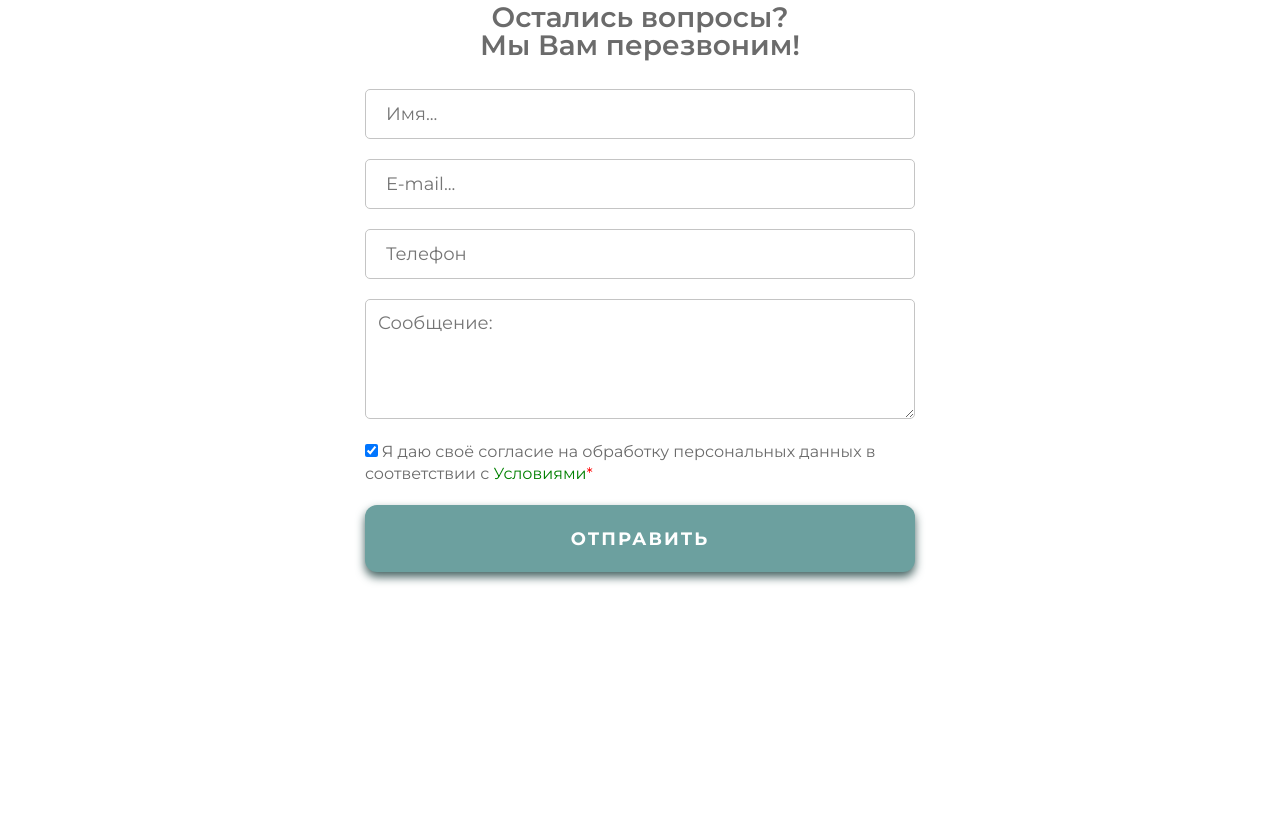
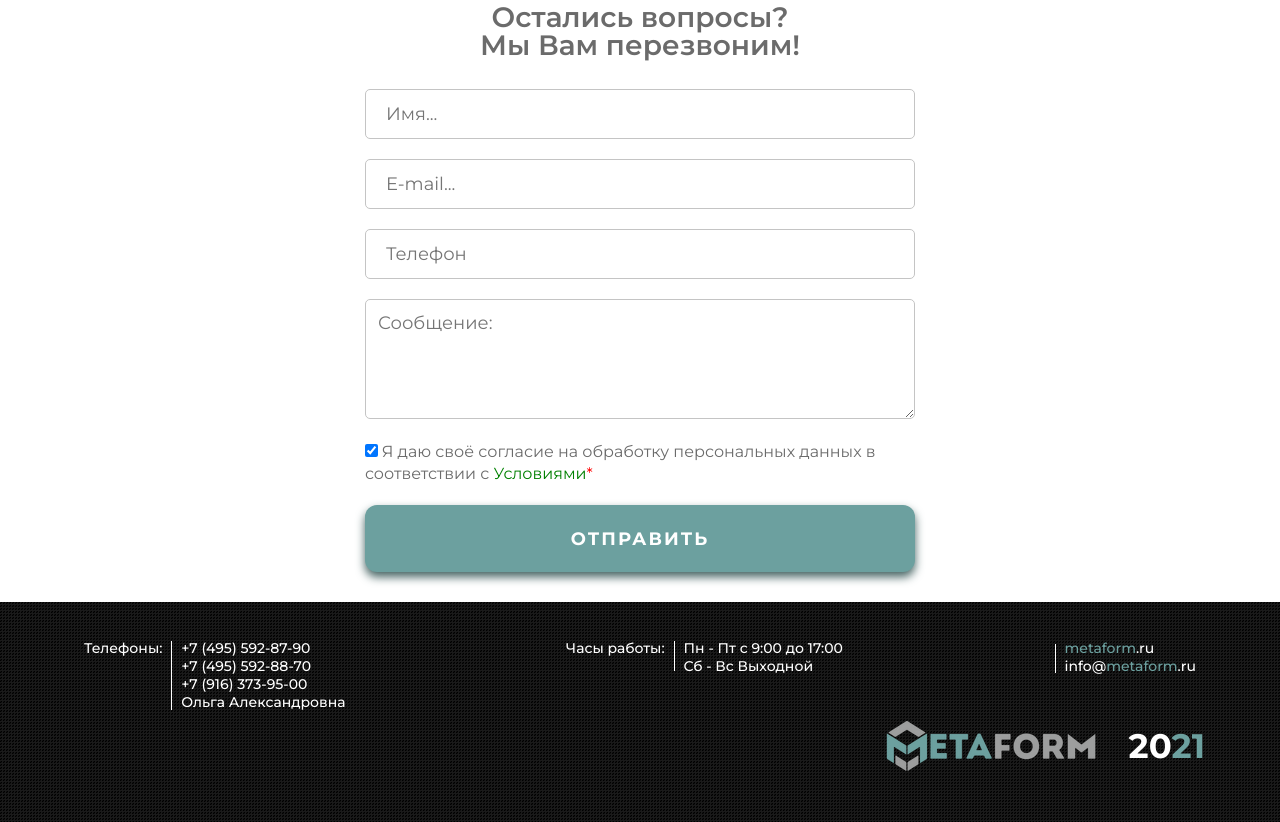
Before and after one commit to Siskinbird/-METAFORM, a plain HTML site: page index.html in a window 1280 px wide. Shown: the part 1733-2555 px from the top of the page. Before the commit the page ends 2335 px from the top, so only its background shows below. Drawn offline with nearby package versions, Linux system fonts and the light colour scheme.

Commit message:
footer-start

```diff
--- a/css/style.css
+++ b/css/style.css
@@ -24,7 +24,7 @@
 
   html, body {
     height: 100%;
-    width: 100%;
+    /* width: 100%; */
     font-size: 100%;
     line-height: 1;
     font-size: 14px;
@@ -81,9 +81,7 @@
     font-size: inherit;
     font-weight: 400;
   }
-  span {
-    color: red;
-  }
+
 
   :root {
     --brandColor: #6CA09F;
@@ -108,7 +106,7 @@
 /* -------------------------------------HEADER SECTION--------------------------------- */
 
 .header {
-    background: url('/img/BG/bg-pattern-2.png') repeat;
+    background: url("../../img/BG/bg-pattern-2.png") repeat;
     box-shadow: 0px 6px 14px -5px rgba(0, 0, 51, 0.2);
 }
 
@@ -179,7 +177,9 @@
 
 
 /* -------------------------------------END OF HEADER SECTION--------------------------------- */
-
+.main {
+  flex: 1 1 auto;
+}
 /* ----------------------------------------SLIDER SECTION------------------------------------ */
 
 .slider {
@@ -212,12 +212,12 @@
 /* Стрелка влево */
 .slider .slick-arrow.slick-prev {
   left: 0;
-  background: url('/img/SliderPhoto/arrow-left.svg') 0 0 / 100% no-repeat;
+  background: url("../../img/SliderPhoto/arrow-left.svg") 0 0 / 100% no-repeat;
 }
 /* Стрелка вправо */
 .slider .slick-arrow.slick-next {
   right: 0;
-  background: url('/img/SliderPhoto/arrow-right.svg') 0 0 / 100% no-repeat;
+  background: url("../../img/SliderPhoto/arrow-right.svg") 0 0 / 100% no-repeat;
 }
 /* Стрелка не активная */
 .slick-arrow.slick-disabled{}
@@ -369,6 +369,9 @@ textarea.form__input{
 .checkbox__label a {
   color: green;
 }
+.checkbox__label span {
+  color: red;
+}
 
 
 .form__button {
@@ -452,8 +455,114 @@ textarea.form__input{
 	transform: rotate(45deg);
 	left: -4px;
 }
+/* ------------------------------FOOTER SECTION----------------------- */
+/* Убрать высоту после наполнения контентом */
+.footer {
+  text-align: center;
+  height: 220px;
+  background: url('/img/BG/bg-pattern-1.png') repeat;
+}
+.footer__body {
+/*   display: flex; */
+  margin-top: 30px;
+  color: #fff;
+  font-weight: 500;
+}
 
+.footer__row {
+  display: flex;
+  justify-content: space-between;
+  width: 100%;
+}
 
+/* -----------------------------------ТЕЛЕФОНЫ ДЛЯ СВЯЗИ */
+.phone__block {
+  display: flex;
+  flex-direction: row;
+  vertical-align: top;
+
+}
+.phones__title {
+  padding: 5px;
+  margin: 4px;
+}
+
+.phones__line {
+  border-left: 1px solid #fff;
+  height: 80%;
+  margin-top: 9px;
+}
+
+.phones__phones {
+  text-align: left;
+  padding: 5px;
+}
+
+.phones__phones p {
+  margin: 4px;
+}
+
+/*---------------------------------- ЧАСЫ РАБОТЫ */
+.worktime__block {
+  display: flex;
+  flex-direction: row;
+}
+.worktime__title {
+  padding: 5px;
+  margin: 4px;
+}
+.worktime__line {
+  border-left: 1px solid #fff;
+  height: 35%;
+  margin-top: 9px;
+}
+
+.worktime__worktime {
+  text-align: left;
+  padding: 5px;
+}
+
+.worktime__worktime p {
+  margin: 4px;
+}
+
+/* -------------------------------ИНТЕРНЕТ АДРЕСА */
+.webaddress__line {
+  border-left: 1px solid #fff;
+  height: 33%;
+  margin-top: 12px;
+}
+.webaddress__block {
+  display: flex;
+  text-align: left;
+}
+.webaddress__address {
+  padding: 5px;
+}
+.webaddress__address p {
+  margin: 4px;
+}
+.webaddress__address span {
+  color: var(--brandColor);
+}
+/* -------------------------------БРЕНД И КОПИРАЙТ */
+.footer__column {
+  display: flex;
+  align-items: center;
+  justify-content: flex-end;
+}
+.barand__image {
+  margin-right: 30px;
+}
+.brand__year {
+  font-size: 34px;
+  font-weight: 900;
+}
+.brand__year span {
+  color: var(--brandColor);
+}
+.brand__copyright {
+}
 
 
 
--- a/index.html
+++ b/index.html
@@ -8,7 +8,7 @@
     <link rel="preconnect" href="https://fonts.googleapis.com">
     <link rel="preconnect" href="https://fonts.gstatic.com" crossorigin>
     <link href="https://fonts.googleapis.com/css2?family=Montserrat:wght@400;500;600;700&display=swap" rel="stylesheet">
-    <link rel="icon" href="/img/page_ico/temp_ico.png">
+    <link rel="icon" href="img/page_ico/temp_ico.png">
     <title>METAFORM</title>
     <script src="https://code.jquery.com/jquery-3.5.1.min.js" integrity="sha256-9/aliU8dGd2tb6OSsuzixeV4y/faTqgFtohetphbbj0=" crossorigin="anonymous"></script>
     <script src="js/jquery.maskedinput.js"></script>
@@ -65,19 +65,19 @@
 
         <div class="slider container">
             <div class="slider__item">
-                <img src="/img/SliderPhoto/DSC05403.jpg" alt="">
+                <img src="img/SliderPhoto/DSC05403.jpg" alt="">
             </div>
             <div class="slider__item">
-                <img src="/img/SliderPhoto/DSC05404.jpg" alt="">
+                <img src="img/SliderPhoto/DSC05404.jpg" alt="">
             </div>
             <div class="slider__item">
-                <img src="/img/SliderPhoto/DSC05410.jpg" alt="">
+                <img src="img/SliderPhoto/DSC05410.jpg" alt="">
             </div>
             <div class="slider__item">
-                <img src="/img/SliderPhoto/DSC05406.jpg" alt="">
+                <img src="img/SliderPhoto/DSC05406.jpg" alt="">
             </div>
             <div class="slider__item">
-                <img src="/img/SliderPhoto/DSC05408.jpg" alt="">
+                <img src="img/SliderPhoto/DSC05408.jpg" alt="">
             </div>
         </div>
 
@@ -86,7 +86,7 @@
 
 
         <!-- Main block -->
-        <main>
+        <main class="main">
             <!-- Services section -->
             <section class="services">
                 <div class="container">
@@ -189,6 +189,45 @@
 
             </div>
         </main>
+        <footer class="footer">
+            <div class="footer__body container">
+                <div class="footer__row">
+                <div class="phone__block">
+                    <div class="phones__title">Телефоны:</div>
+                    <div class="phones__line"></div>
+                    <div class="phones__phones">
+                        <p>+7 (495) 592-87-90</p>
+                        <p>+7 (495) 592-88-70</p>
+                        <p>+7 (916) 373-95-00</p>
+                        <p>Ольга Александровна</p>
+                    </div>
+
+                </div>
+                <div class="worktime__block">
+                    <div class="worktime__title">Часы работы:</div>
+                    <div class="worktime__line"></div>
+                    <div class="worktime__worktime">
+                        <p>Пн - Пт с 9:00 до 17:00</p>
+                        <p>Сб - Вс Выходной</p>
+                    </div>
+                </div>
+                <div class="webaddress__block">
+                    <div class="webaddress__title"></div>
+                    <div class="webaddress__line"></div>
+                    <div class="webaddress__address">
+                        <p><span>metaform</span>.ru</p>
+                        <p>info@<span>metaform</span>.ru</p>
+                    </div>
+
+                </div>
+            </div>
+            <div class="footer__column">
+                <div class="barand__image"><img src="/img/bLogo/metaform.png" alt=""></div>
+                <div class="brand__year">20<span>21</span></div>
+                <div class="brand__copyright"></div>
+            </div>
+        </div>
+        </footer>
 
 
 
```
